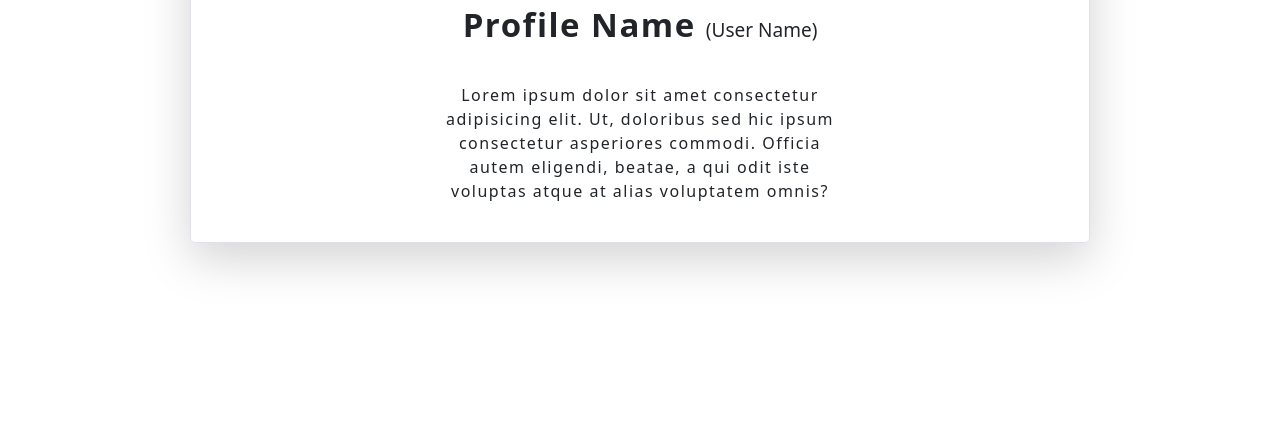
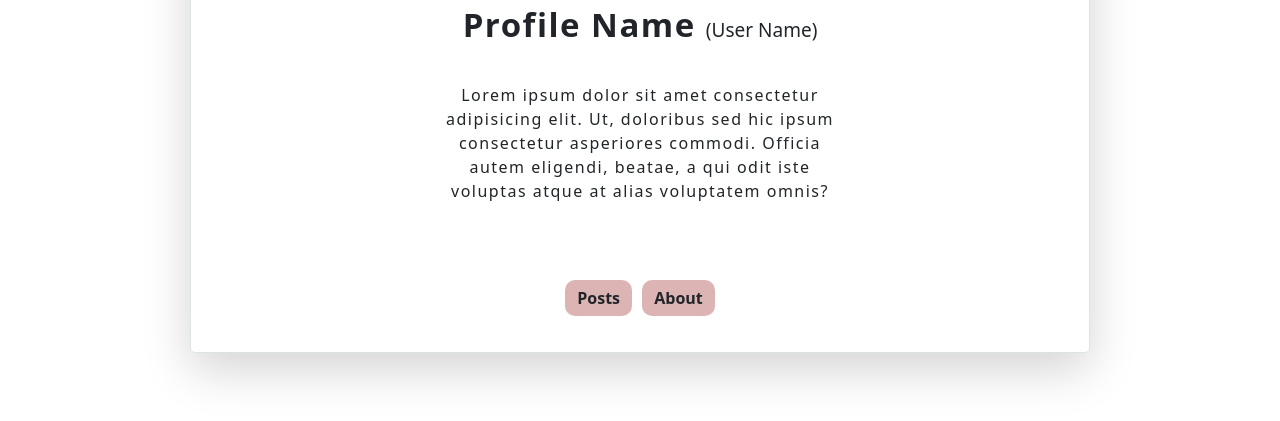
Before and after one commit to alexxGmZ/Web_Development_Project, a PHP site: page /user_profile.php in a window 1280 px wide. Shown: the part 308-729 px from the top of the page. Run offline with PHP 8.4, Linux system fonts and the light colour scheme; the visitor is signed in with stand-in values (Sample User, id 1); some libraries are stand-ins or nearby versions.

Commit message:
Added collapsible Area

```diff
--- a/user_profile.php
+++ b/user_profile.php
@@ -38,6 +38,7 @@
 	</div> -->
 
 	<div class="profile_area border shadow-lg rounded-3 p-3">
+		<!-- Upper Area Profile Picture, Profile Name, Username, and Bio -->
 		<center>
 			<!-- profile picture -->
 			<div class="picture-container">
@@ -64,7 +65,45 @@
 			</div>
 
 		</center>
+		<!-- End of Upper Area Profile Picture, Profile Name, Username, and Bio -->
+
+		<!-- Collapsible Area -->
+		<div class="accordion accordion-flush" id="Container">
+
+			<!-- Buttons for collapsible area -->
+			<div class="button-container">
+				<center>
+					<button class="btn posts-button" type="button" data-bs-toggle="collapse" data-bs-target="#Posts">
+						<b>Posts</b>
+					</button>
+					<button class="btn about-button" type="button" data-bs-toggle="collapse" data-bs-target="#About">
+						<b>About</b>
+					</button>
+				</center>
+			</div>
+			<!-- Buttons for collapsible area -->
+
+			<!-- About -->
+			<div id="About" class="collapse" data-bs-parent="#Container">
+				<div class="accordion-body">
+					About Here..
+				</div>
+			</div>
+			<!-- End of About -->
+
+			<!-- Posts -->
+			<div id="Posts" class="collapse" data-bs-parent="#Container">
+				<div class="accordion-body">
+					Posts Here...
+				</div>
+			</div>
+			<!-- End of Posts -->
+
+		</div>
+		<!-- End of Collapsible Area -->
 	</div>
+
+
 
 	<!--<div class="profile_area border shadow-lg rounded-3 p-3">
 		<?php
```
